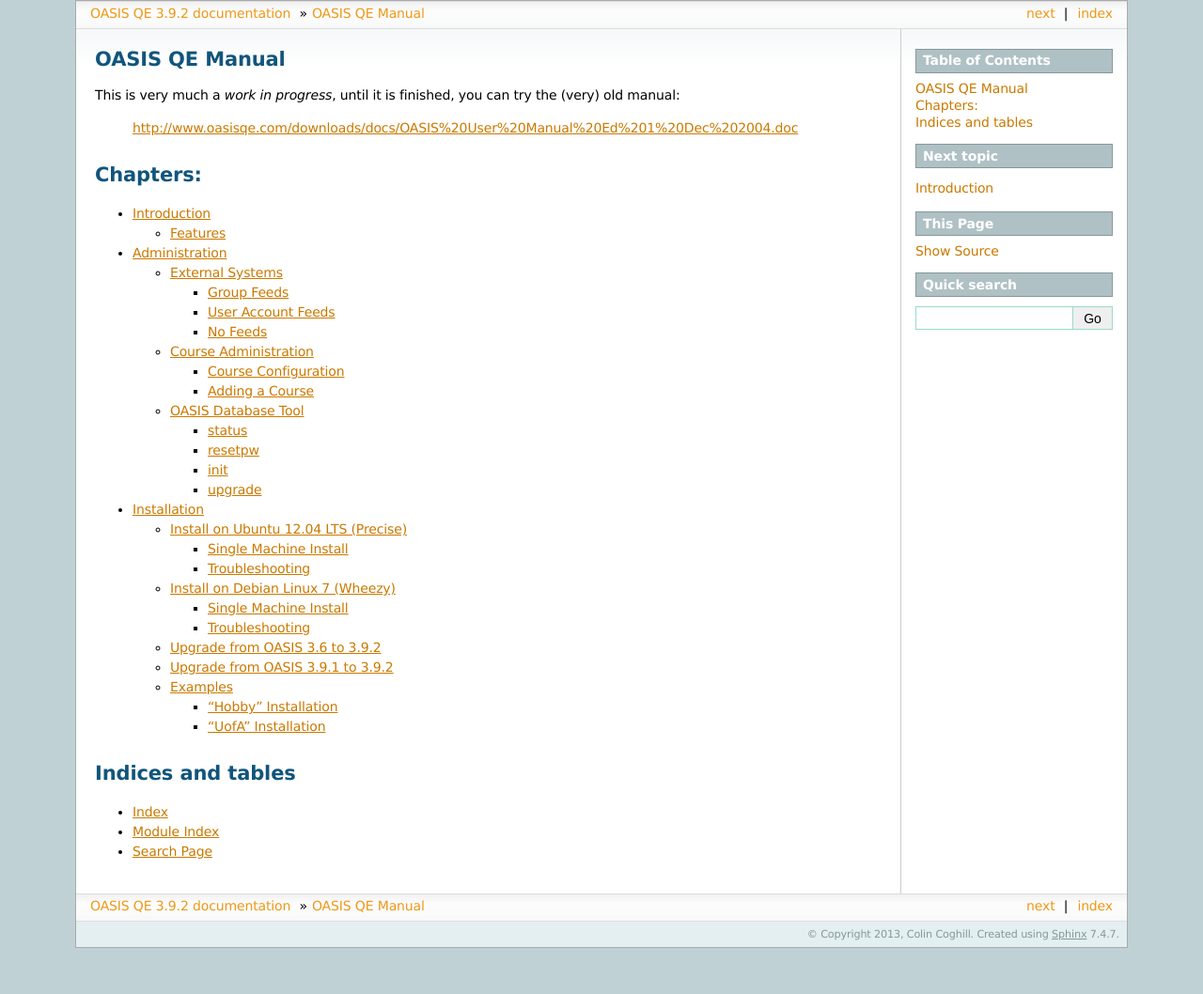
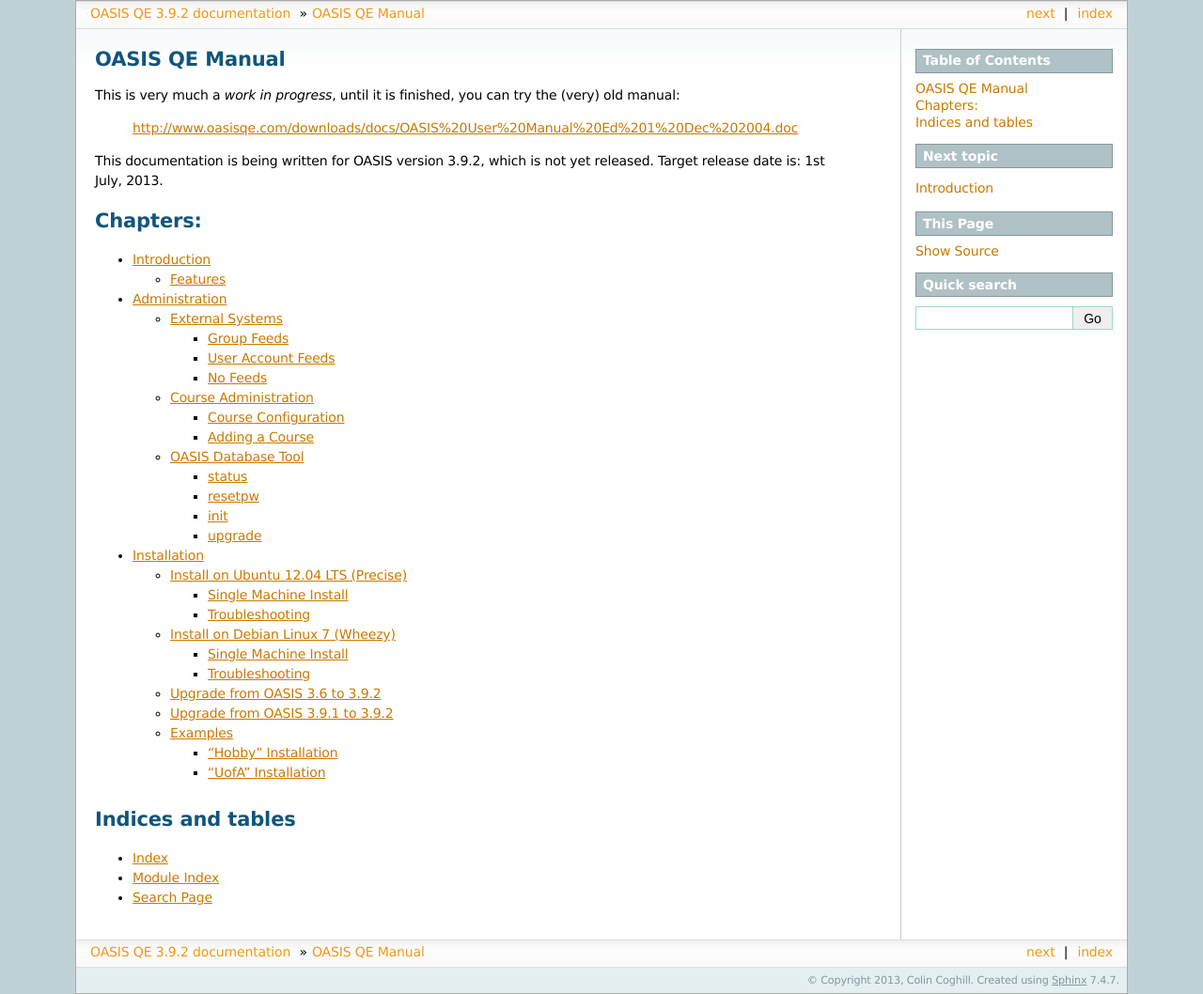
Before and after one commit to colincoghill/oasisqe, a Sphinx documentation site: the page built from source/index.rst, in a window 1280 px wide. Shown: the whole page at 94% size. Built offline with Sphinx 7.4.7, drawn with Linux system fonts in a browser that asks for light colours; pages that are not in the unit, such as notebooks, are missing from menus; before the commit the page ends 1009 px from its top, so only the background shows below that.

Commit message:
add a warning to the front page about the version of OASIS the manual is for.

```diff
--- a/source/index.rst
+++ b/source/index.rst
@@ -10,6 +10,9 @@ This is very much a *work in progress*, until it is finished, you can try the (v
 
     http://www.oasisqe.com/downloads/docs/OASIS%20User%20Manual%20Ed%201%20Dec%202004.doc
 
+
+This documentation is being written for OASIS version 3.9.2, which is not yet
+released. Target release date is: 1st July, 2013.
 
 Chapters:
 =========
```
